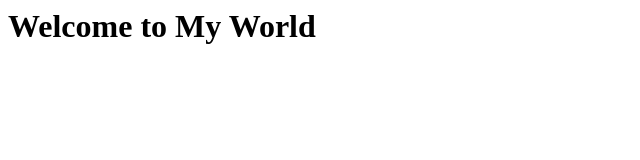
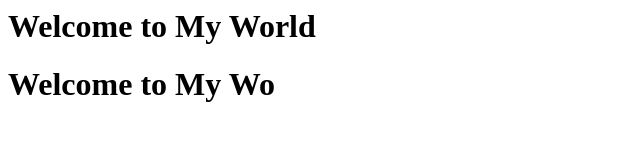
Before and after one commit to dinu-hub/itblabs, a plain HTML site: page index.html in a window 1280 px wide. Shown: the whole page, without its empty margins (0-640 px from the left). Drawn offline with Linux system fonts and the light colour scheme.

Commit message:
updated index

```diff
--- a/index.html
+++ b/index.html
@@ -1,3 +1,4 @@
 <html>
 <h1>Welcome to My World</h1>
+<h1>Welcome to My Wo</h1>
 </html>
```
